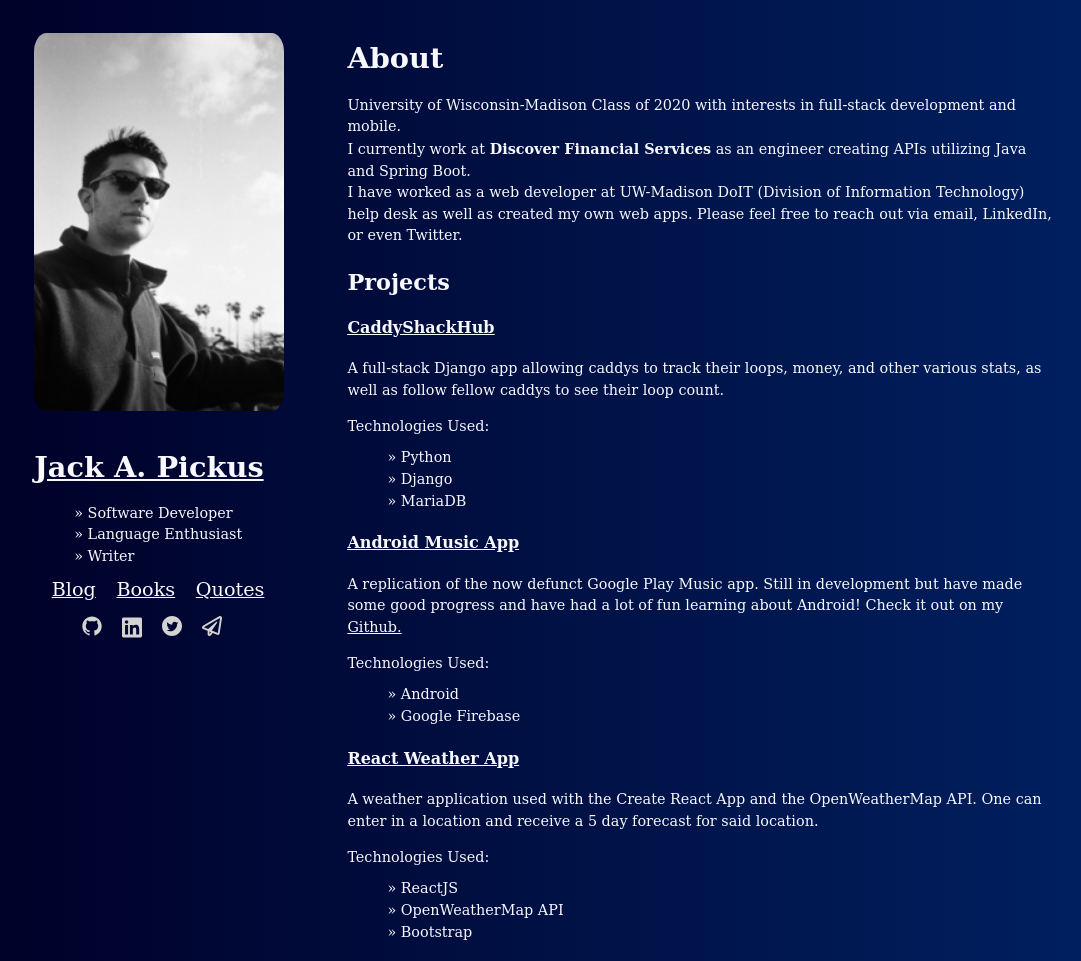
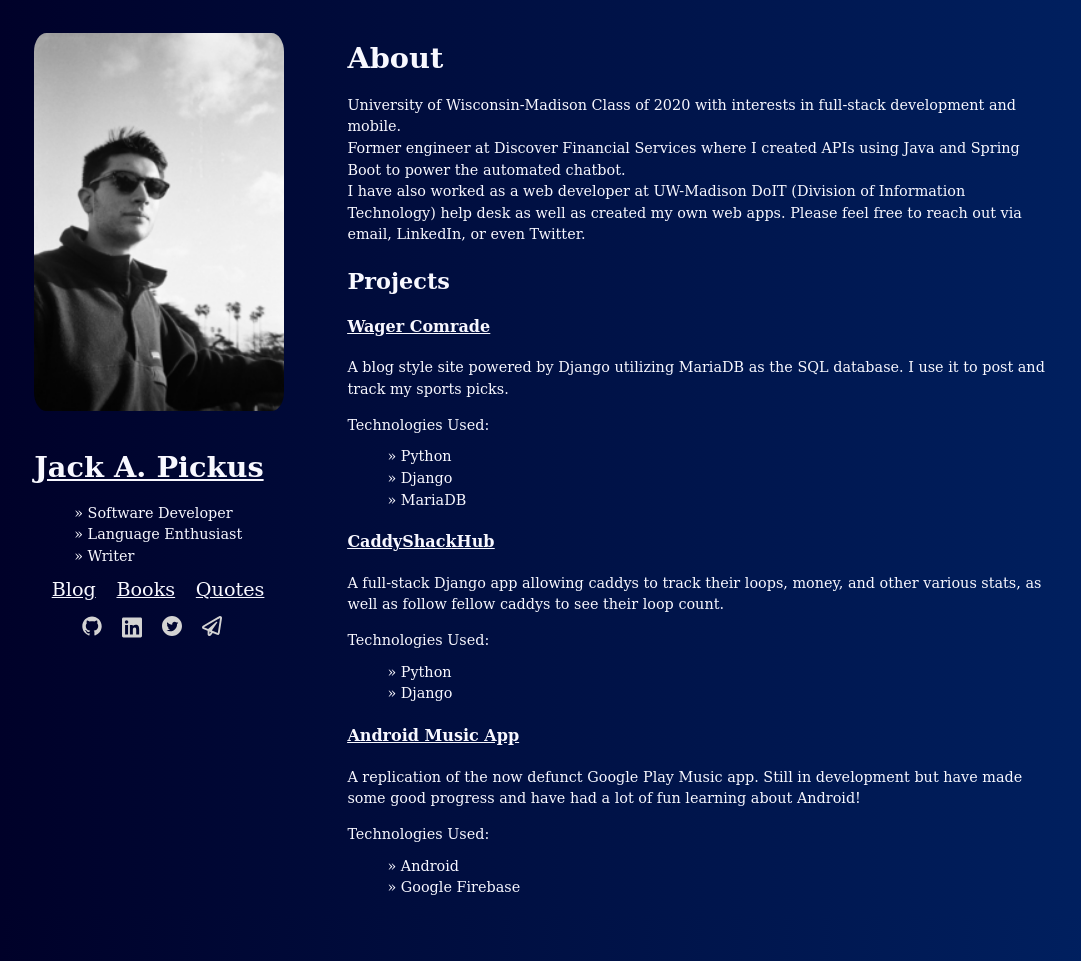
Before and after one commit to jackpickus/jackpickus.github.io, a Jekyll site: the page built from index.html, in a window 1280 px wide. Shown: the whole page, without its empty margins (37-1118 px from the left). Built offline with Jekyll 4.4.1, drawn with Linux system fonts in a browser that asks for light colours.

Commit message:
update front page info

```diff
--- a/index.html
+++ b/index.html
@@ -8,16 +8,16 @@ layout: default
 	<p>
 		University of Wisconsin-Madison Class of 2020 with interests in full-stack development and
 		mobile.<br>
-		I currently work at <span id="job">Discover Financial Services</span> as an engineer creating APIs utilizing Java and Spring Boot.<br>
-		I have worked as a web developer at UW-Madison DoIT (Division of Information Technology) help desk as well as created my own web apps.
+		Former engineer at Discover Financial Services where I created APIs using Java and Spring Boot to power the automated chatbot.<br>
+		I have also worked as a web developer at UW-Madison DoIT (Division of Information Technology) help desk as well as created my own web apps.
 		Please feel free to reach out via email, LinkedIn, or even Twitter.
 	</p>
 
 	<h3>Projects</h3>
 
-	<h4><a href="https://caddyshackhub.com/" target="_blank">CaddyShackHub</a></h4>
+	<h4><a href="https://wagercomrade.com" target="_blank">Wager Comrade</a></h4>
 	<p>
-		A full-stack Django app allowing caddys to track their loops, money, and other various stats, as well as follow fellow caddys to see their loop count.
+		A blog style site powered by Django utilizing MariaDB as the SQL database. I use it to post and track my sports picks.
 	</p>
 	<span>Technologies Used:</span>
 	<ul>
@@ -26,10 +26,20 @@ layout: default
 		<li>MariaDB</li>
 	</ul>
 
+	<h4><a href="https://github.com/jackpickus/caddyshackhub" target="_blank">CaddyShackHub</a></h4>
+	<p>
+		A full-stack Django app allowing caddys to track their loops, money, and other various stats, as well as follow fellow caddys to see their loop count.
+	</p>
+	<span>Technologies Used:</span>
+	<ul>
+		<li>Python</li>
+		<li>Django</li>
+	</ul>
+
 	<h4><a href="https://github.com/jackpickus/MyPlayMusic" target="_blank">Android Music App</a></h4>
 	<p>
 		A replication of the now defunct Google Play Music app. Still in development but have made some good progress
-		and have had a lot of fun learning about Android! Check it out on my <a href="https://github.com/jackpickus/MyPlayMusic" target="_blank">Github.</a>
+		and have had a lot of fun learning about Android!
 	</p>
 	<span>Technologies Used:</span>
 	<ul>
@@ -37,16 +47,4 @@ layout: default
 		<li>Google Firebase</li>
 	</ul>
 
-	<h4><a href="https://github.com/jackpickus/weather-app" target="_blank">React Weather App</a></h4>
-	<p>
-		A weather application used with the Create React App and the OpenWeatherMap API. One can enter in a location and
-		receive a 5 day forecast for said location.
-	</p>
-	<span>Technologies Used:</span>
-	<ul>
-		<li>ReactJS</li>
-		<li>OpenWeatherMap API</li>
-		<li>Bootstrap</li>
-	</ul>
-
 </div>
```
